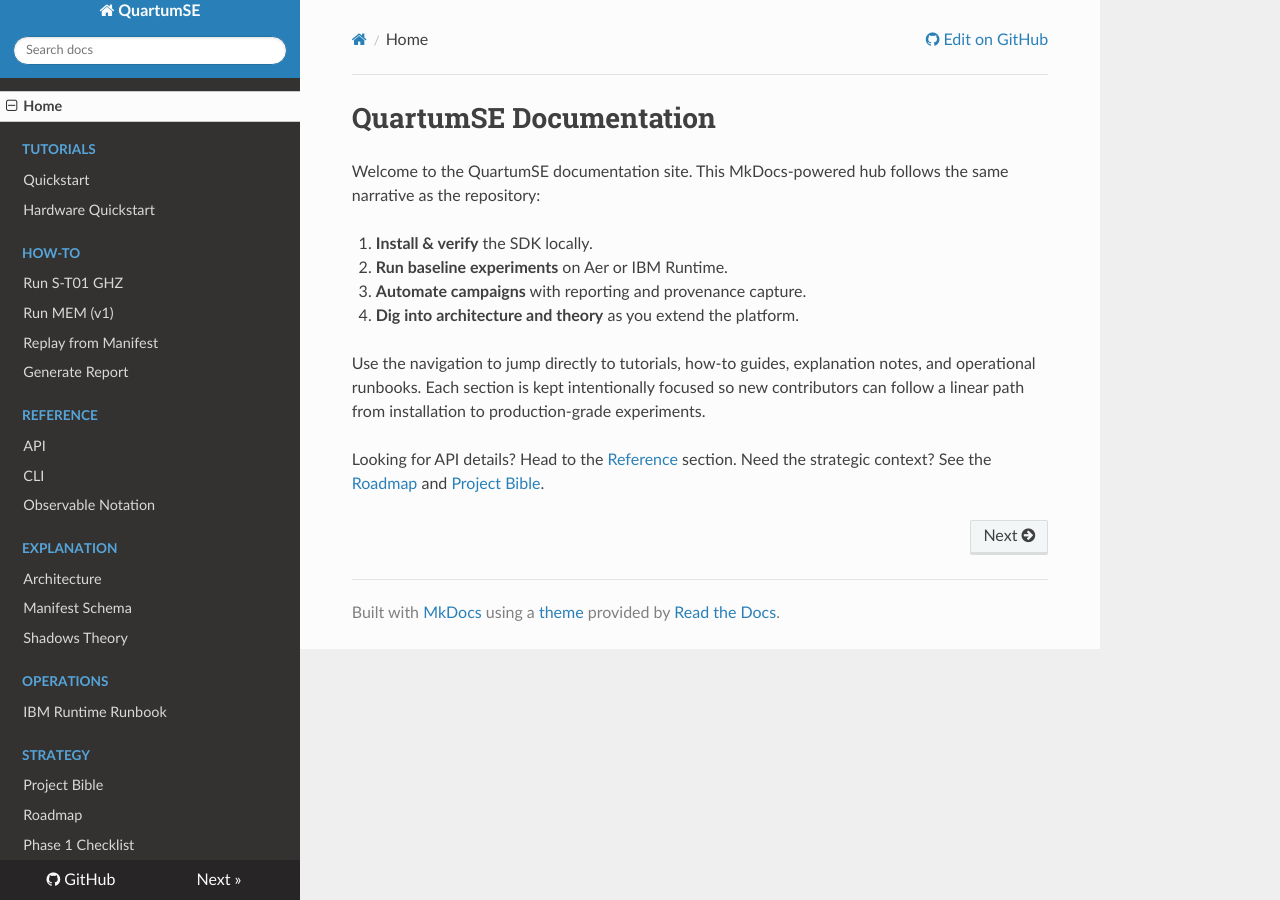
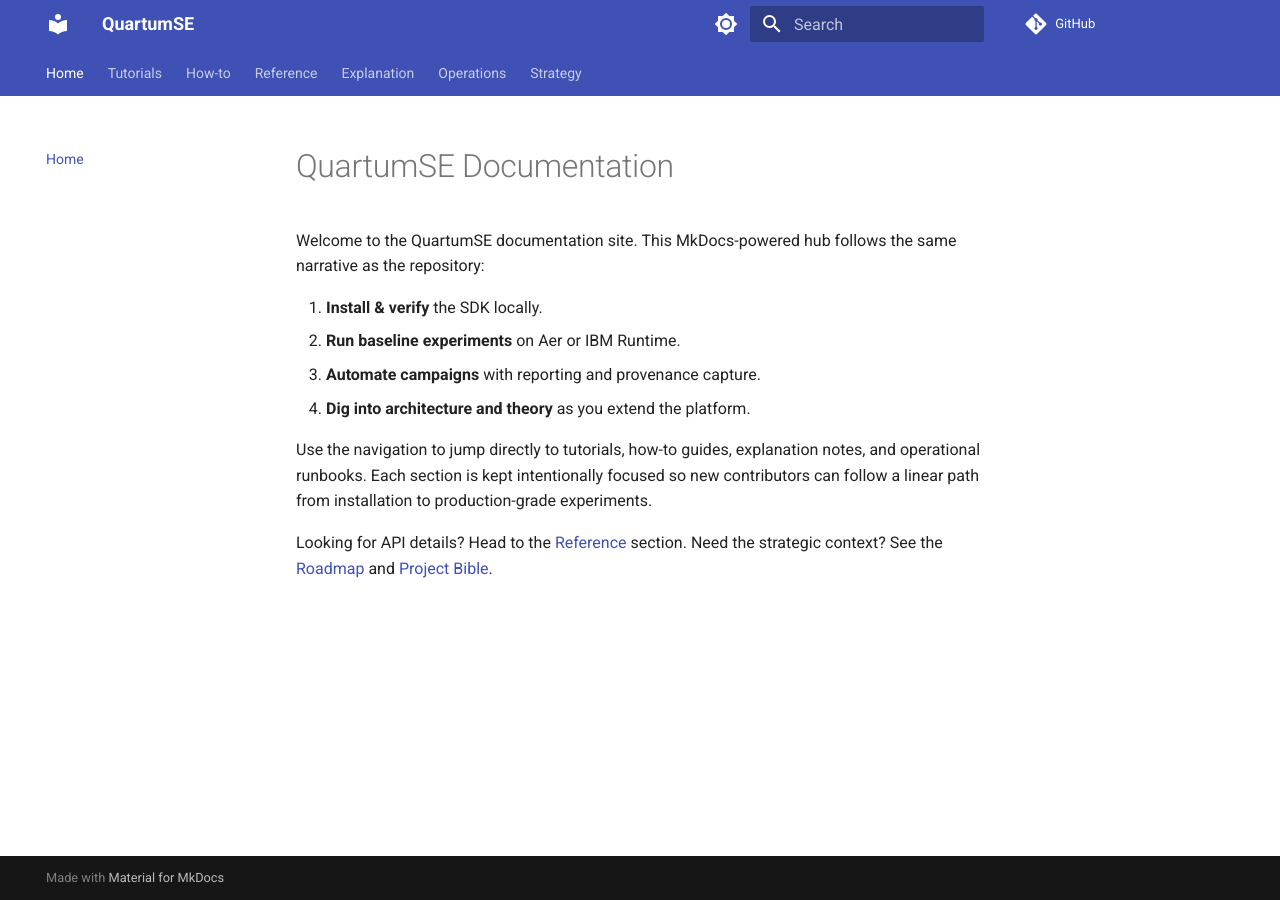
Before and after one commit to QuartumSE/quartumse-internal, an MkDocs documentation site: the page built from docs/index.md, in a window 1280 px wide. Built offline with MkDocs 1.6.1 and Material for MkDocs 9.7.7, drawn with Linux system fonts in a browser that asks for light colours; nearby versions of some CDN libraries; comment, search, counter and statistics services are not loaded.

```diff
--- a/mkdocs.yml
+++ b/mkdocs.yml
@@ -2,12 +2,32 @@ site_name: QuartumSE
 site_url: https://quartumse.github.io/quartumse/
 repo_url: https://github.com/QuartumSE/quartumse
 theme:
-  name: readthedocs
-  highlightjs: true
-  hljs_languages:
-    - yaml
-    - python
-    - bash
+  name: material
+  palette:
+    # Light mode
+    - scheme: default
+      primary: indigo
+      accent: indigo
+      toggle:
+        icon: material/brightness-7
+        name: Switch to dark mode
+    # Dark mode
+    - scheme: slate
+      primary: indigo
+      accent: indigo
+      toggle:
+        icon: material/brightness-4
+        name: Switch to light mode
+  features:
+    - navigation.instant
+    - navigation.tracking
+    - navigation.tabs
+    - navigation.sections
+    - navigation.top
+    - search.suggest
+    - search.highlight
+    - content.code.copy
+    - content.code.annotate
 nav:
   - Home: index.md
   - Tutorials:
```
Also changed, not shown: 1 other file.
